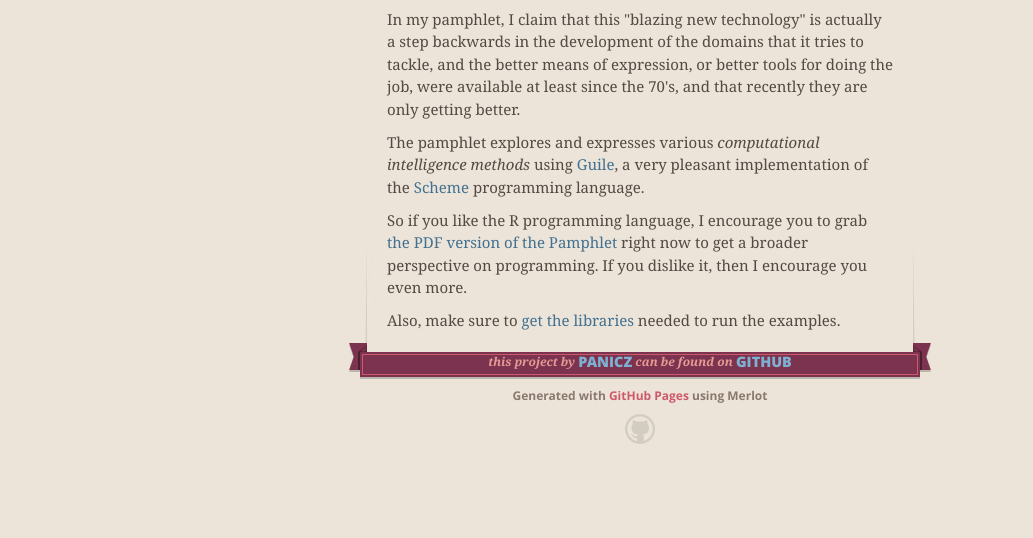
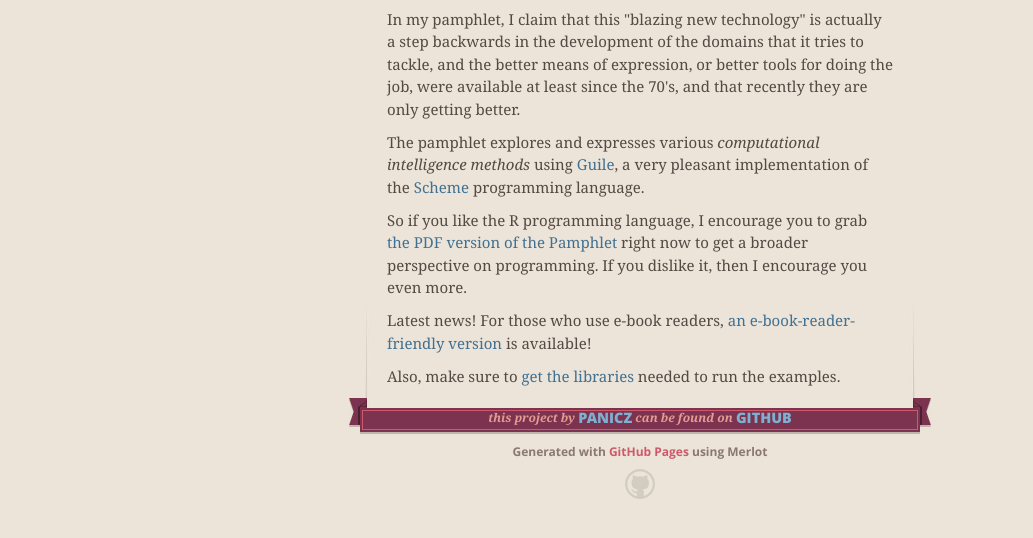
Before and after one commit to panicz/pamphlet, a plain HTML site: page index.html in a window 1280 px wide. Shown: the part 382-920 px from the top of the page, without its empty margins (0-1033 px from the left). Before the commit the page ends 866 px from the top, so only its background shows below. Drawn offline with nearby package versions, Linux system fonts and the light colour scheme.

Commit message:
adding link to the e-book-friendly-version

```diff
--- a/index.html
+++ b/index.html
@@ -72,6 +72,10 @@
 right now to get a broader perspective on programming. If you dislike it,
 then I encourage you even more.</p>
 
+<p><b>Latest news!</b> For those who use e-book readers,
+<a href="https://github.com/panicz/pamphlet/raw/master/pamphlet-mini.pdf">an e-book-reader-friendly version</a>
+is available!</p>
+
 <p>Also, make sure to <a href="https://github.com/panicz/pamphlet">get the libraries</a>
 needed to run the examples.</p>
       </section>
```
